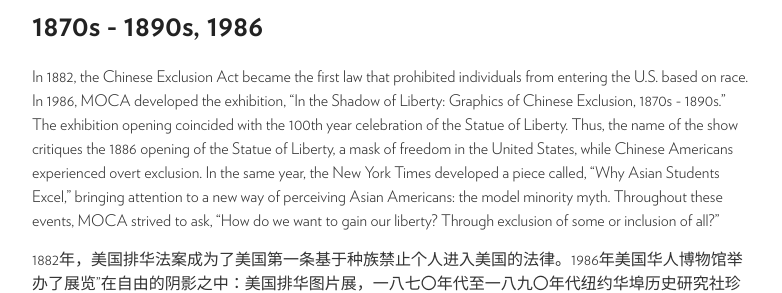
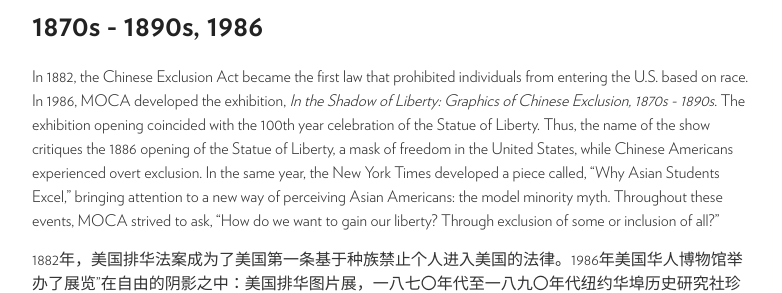
Before and after one commit to moca40/moca40.github.io, a Jekyll site: the page built from _stories/1986-01-01-shadow-of-liberty.md, in a window 1280 px wide. Shown: the part 272-565 px from the top of the page, without its empty margins (248-1030 px from the left). Built offline with Jekyll 4.4.1, drawn with Linux system fonts in a browser that asks for light colours.

```diff
--- a/_stories/1986-01-01-shadow-of-liberty.md
+++ b/_stories/1986-01-01-shadow-of-liberty.md
@@ -36,7 +36,7 @@ slides:
     img: https://user-images.githubusercontent.com/47676628/90285045-1aace380-de41-11ea-8847-3bb46ef5af8d.JPG
 ---
 
-In 1882, the Chinese Exclusion Act became the first law that prohibited individuals from entering the U.S. based on race. In 1986, MOCA developed the exhibition, "In the Shadow of Liberty: Graphics of Chinese Exclusion, 1870s - 1890s." The exhibition opening coincided with the 100th year celebration of the Statue of Liberty. Thus, the name of the show critiques the 1886 opening of the Statue of Liberty, a mask of freedom in the United States, while Chinese Americans experienced overt exclusion. In the same year, the New York Times developed a piece called, “Why Asian Students Excel,” bringing attention to a new way of perceiving Asian Americans: the model minority myth. Throughout these events, MOCA strived to ask, “How do we want to gain our liberty? Through exclusion of some or inclusion of all?”
+In 1882, the Chinese Exclusion Act became the first law that prohibited individuals from entering the U.S. based on race. In 1986, MOCA developed the exhibition, *In the Shadow of Liberty: Graphics of Chinese Exclusion, 1870s - 1890s*. The exhibition opening coincided with the 100th year celebration of the Statue of Liberty. Thus, the name of the show critiques the 1886 opening of the Statue of Liberty, a mask of freedom in the United States, while Chinese Americans experienced overt exclusion. In the same year, the New York Times developed a piece called, “Why Asian Students Excel,” bringing attention to a new way of perceiving Asian Americans: the model minority myth. Throughout these events, MOCA strived to ask, “How do we want to gain our liberty? Through exclusion of some or inclusion of all?”
 
 1882年，美国排华法案成为了美国第一条基于种族禁止个人进入美国的法律。1986年美国华人博物馆举办了展览"在自由的阴影之中：美国排华图片展，一八七〇年代至一八九〇年代纽约华埠历史研究社珍贵图片巡回展"。这个展览开幕恰逢自由女神像诞辰一百周年。因此，展览的题目直接批评了1886年自由女神像的开启，这是美国自由的面具，当时美国华人正经历公开的排斥。在展出的同一年（1986年），《纽约时报》刊登了一篇文章，标题为《亚裔学生为何优秀？》，让人们关注到了一种对美国亚裔的新看法：所谓“模范少数族裔”的神话。在这期间，美国华人博物馆不断自问：“我们如何获得自由？通过对少数人的排斥还是通过对所有人的包容？”
 
```
